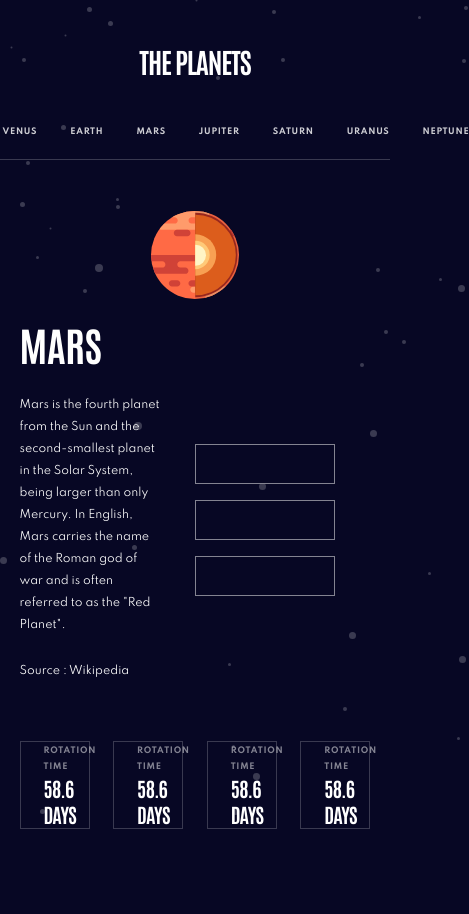
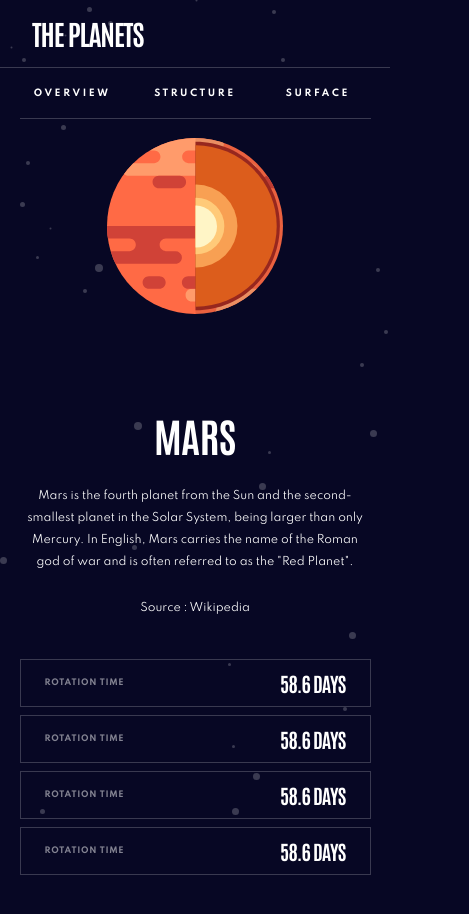
Before and after one commit to Abdulmajeedkutaibani/planets, a React (Create React App) app: page / in a window 390 px wide. Shown: the top 914 px of the page, 469 px wide, since content can reach past the window. Before the commit the page ends 877 px from the top, so only its background shows below. Built offline with nearby package versions, Linux system fonts and the light colour scheme.

Commit message:
finish mobile layout

```diff
--- a/src/Styles/Styles.scss
+++ b/src/Styles/Styles.scss
@@ -264,3 +264,76 @@ nav {
     }
   }
 }
+
+@media screen and (max-width: 767px) {
+  nav {
+    display: flex;
+    justify-content: space-between;
+    align-items: left;
+    flex-direction: row;
+    height: 68px;
+    position: relative;
+    margin: 0;
+
+    ul {
+      display: none;
+    }
+  }
+  .content {
+    position: relative;
+
+    .hero-container {
+      justify-content: space-between;
+      height: 70vh;
+      padding-top: 20%;
+
+      .image-container {
+        width: 100%;
+      }
+      .planet {
+        flex-direction: column-reverse;
+
+        .planet-info {
+          width: 100%;
+          text-align: center;
+        }
+      }
+    }
+
+    .info-btns {
+      position: absolute;
+      width: 100%;
+      flex-direction: row;
+      top: 0;
+      gap: 0;
+      justify-content: space-between;
+      border-bottom: 1px solid rgba(255, 255, 255, 0.2);
+
+      button {
+        width: 30%;
+        height: 50px;
+        border: none;
+        justify-content: center;
+
+        .btn__number {
+          display: none;
+        }
+      }
+    }
+  }
+
+  .featured-info {
+    margin-bottom: 3rem;
+    flex-direction: column;
+    gap: 8px;
+
+    .info-item {
+      flex-direction: row;
+      justify-content: space-between;
+      align-items: center;
+      height: 48px;
+      width: 100%;
+      padding: 0 24px;
+    }
+  }
+}
--- a/src/components/Hero.js
+++ b/src/components/Hero.js
@@ -20,9 +20,9 @@ const Hero = () => {
           <p className='source'>Source : Wikipedia</p>
         </div>
         <div className='info-btns'>
-          <Button />
-          <Button />
-          <Button />
+          <Button btnText='overview' />
+          <Button btnText='structure' />
+          <Button btnText='surface' />
         </div>
       </div>
     </div>
```
